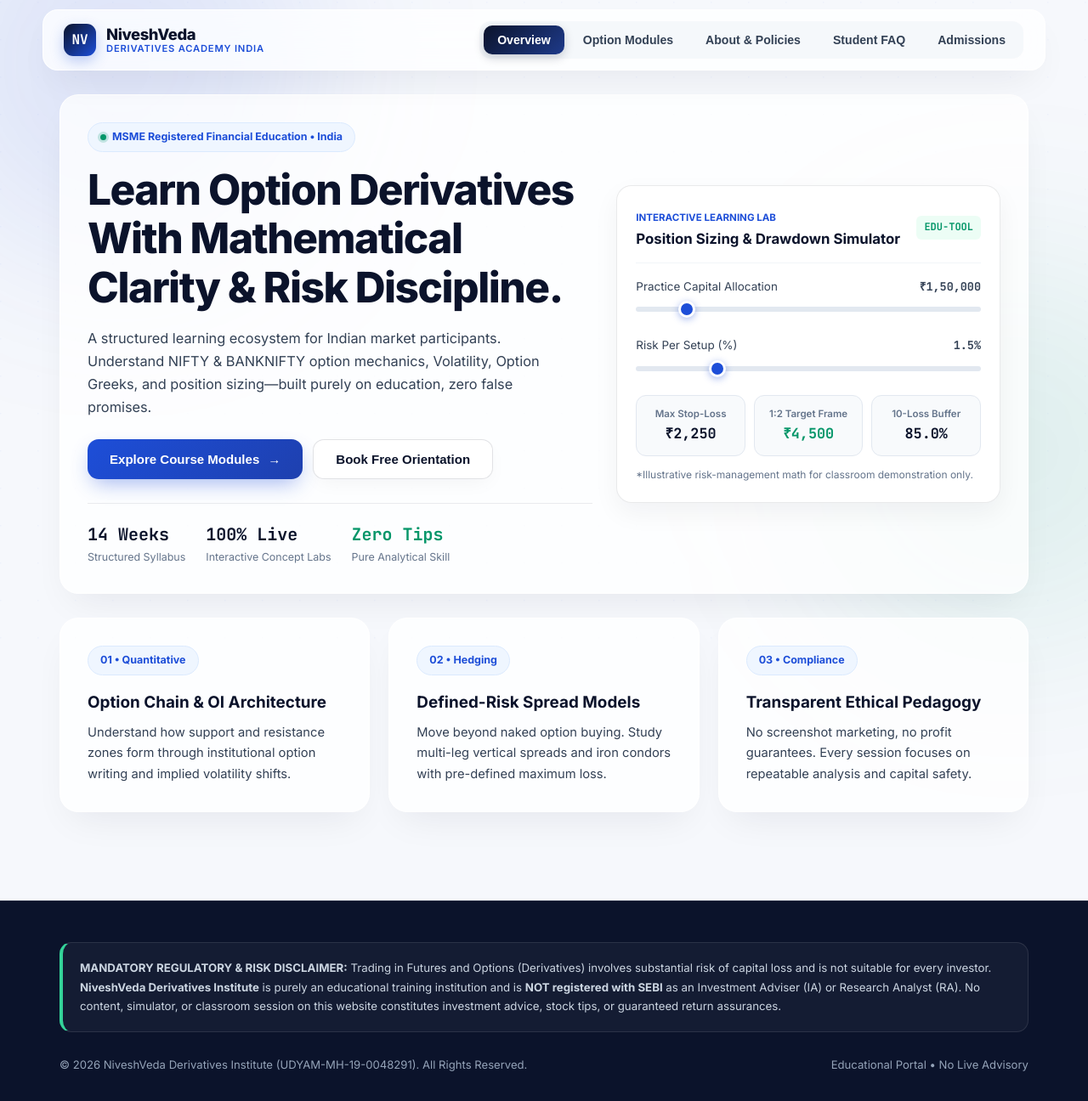
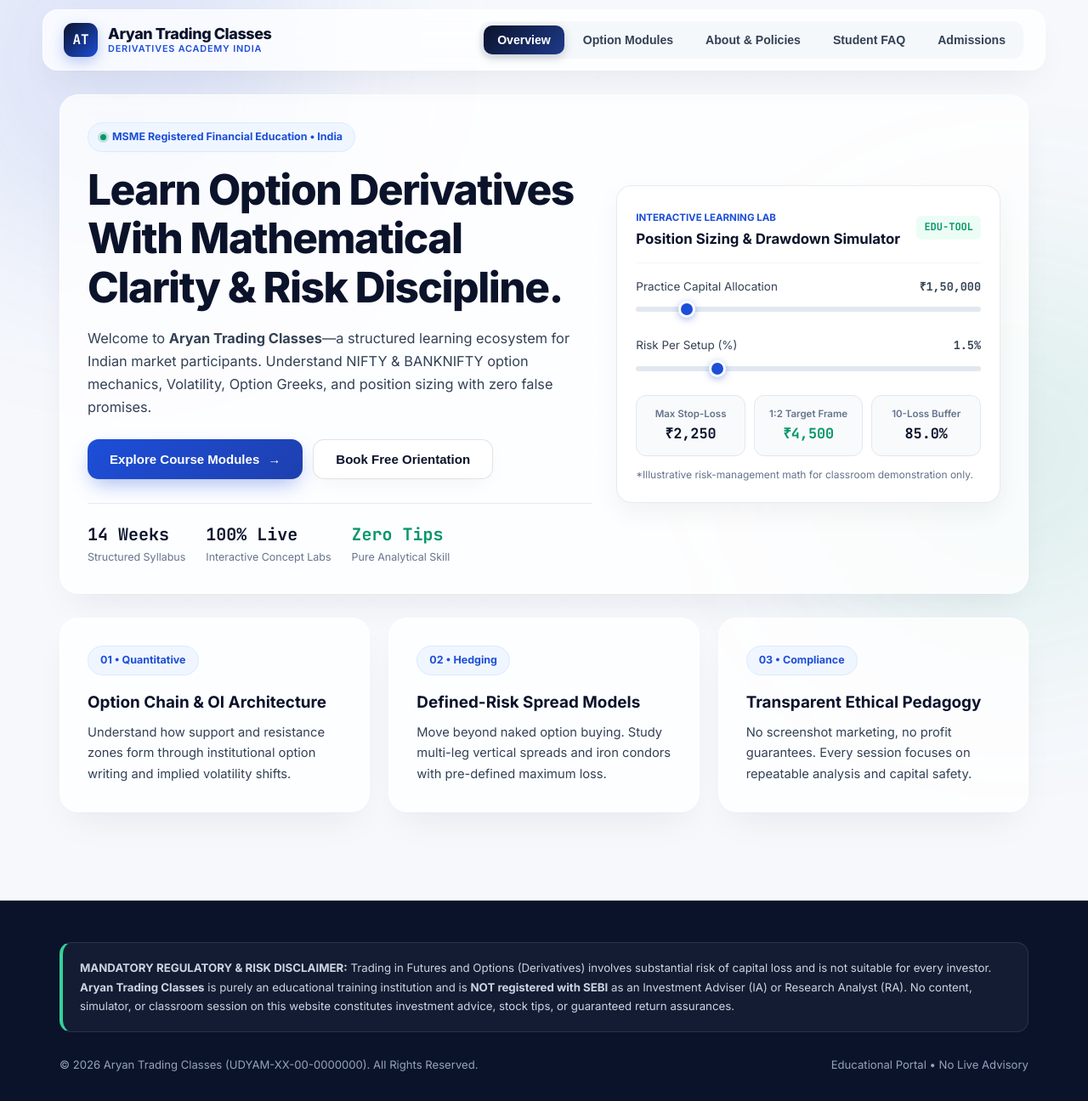
Before and after one commit to rammsgroups0001-star/Ganapati-, a plain HTML site: page index.html in a window 1280 px wide. Shown: the part 42-1338 px from the top of the page at 85% size. Drawn offline with Linux system fonts and the light colour scheme.

Commit message:
Update index.html

```diff
--- a/index.html
+++ b/index.html
@@ -3,7 +3,7 @@
 <head>
   <meta charset="UTF-8" />
   <meta name="viewport" content="width=device-width, initial-scale=1.0, maximum-scale=1.0, user-scalable=no" />
-  <title>Aryan trading classes | Option Trading Education India</title>
+  <title>Aryan Trading Classes | Option Trading & Derivatives Education India</title>
   <link rel="preconnect" href="https://fonts.googleapis.com">
   <link rel="preconnect" href="https://fonts.gstatic.com" crossorigin>
   <link href="https://fonts.googleapis.com/css2?family=Inter:wght@400;500;600;700;800&family=JetBrains+Mono:wght@500;700&display=swap" rel="stylesheet">
@@ -48,7 +48,7 @@
       line-height: 1.65;
     }
 
-    /* Hand-Crafted Institutional Grid & Ambient Glass Canvas */
+    /* Interactive Institutional Grid Canvas */
     #bg-grid-canvas {
       position: fixed;
       inset: 0;
@@ -87,7 +87,7 @@
       100% { transform: translate(35px, 25px) scale(1.08); }
     }
 
-    /* Top Regulatory Compliance Strip (Static, Non-Ticker) */
+    /* Static Regulatory Compliance Strip */
     .reg-strip {
       background: #0b132b;
       color: #e2e8f0;
@@ -143,8 +143,8 @@
     }
 
     .logo-mark {
-      width: 38px;
-      height: 38px;
+      width: 40px;
+      height: 40px;
       border-radius: 11px;
       background: linear-gradient(135deg, #0b132b 0%, #1d4ed8 100%);
       display: grid;
@@ -167,12 +167,12 @@
     }
     .logo-text span:first-child {
       font-weight: 800;
-      font-size: 1.15rem;
+      font-size: 1.12rem;
       color: var(--ink-primary);
       letter-spacing: -0.4px;
     }
     .logo-text span:last-child {
-      font-size: 0.7rem;
+      font-size: 0.68rem;
       font-weight: 600;
       color: var(--brand-blue);
       text-transform: uppercase;
@@ -311,7 +311,6 @@
       transform: translateX(4px);
     }
 
-    /* Ripple Effect Span */
     .ripple-wave {
       position: absolute;
       border-radius: 50%;
@@ -324,7 +323,7 @@
       to { transform: scale(4); opacity: 0; }
     }
 
-    /* Page View Transitions & Reveal Animations */
+    /* Page Transitions & Reveal Animations */
     #page-viewport {
       padding-top: 28px;
       padding-bottom: 40px;
@@ -414,7 +413,6 @@
       font-family: 'JetBrains Mono', monospace;
     }
 
-    /* Grids */
     .hero-grid {
       display: grid;
       grid-template-columns: 1.25fr 0.95fr;
@@ -434,7 +432,7 @@
       gap: 24px;
     }
 
-    /* Institutional Payoff & Greeks Simulator Widget (Static Educational Tool) */
+    /* Interactive Risk & Position Sizing Simulator */
     .terminal-box {
       background: #ffffff;
       border: 1px solid rgba(15, 23, 42, 0.09);
@@ -483,7 +481,6 @@
       color: var(--ink-primary);
     }
 
-    /* Range Slider Styling */
     input[type="range"] {
       -webkit-appearance: none;
       width: 100%;
@@ -508,7 +505,6 @@
       transform: scale(1.2);
     }
 
-    /* Filter Tabs on Courses Page */
     .filter-bar {
       display: flex;
       flex-wrap: wrap;
@@ -537,7 +533,6 @@
       transform: translateY(-1px);
     }
 
-    /* Syllabus Checkmarks */
     .topic-list {
       list-style: none;
       margin: 16px 0 22px;
@@ -556,7 +551,6 @@
       font-weight: 800;
     }
 
-    /* Inputs & Forms */
     .field-group {
       margin-bottom: 16px;
     }
@@ -584,7 +578,6 @@
       box-shadow: 0 0 0 4px rgba(29, 78, 216, 0.12);
     }
 
-    /* FAQ Smooth Accordion */
     .acc-card {
       background: rgba(255, 255, 255, 0.85);
       border: 1px solid #e2e8f0;
@@ -638,7 +631,6 @@
       padding: 0 22px 18px;
     }
 
-    /* Regulatory Footer */
     .site-footer {
       background: #0b132b;
       color: #cbd5e1;
@@ -665,7 +657,6 @@
       color: #94a3b8;
     }
 
-    /* Responsive Mobile Adjustments */
     @media (max-width: 860px) {
       .hero-grid {
         grid-template-columns: 1fr;
@@ -710,15 +701,15 @@
   <div class="ambient-glow glow-right"></div>
 
   <div class="reg-strip">
-    <strong>SEBI COMPLIANCE DISCLOSURE:</strong> Strictly a Financial Literacy & Option Derivatives Training Institute. No Stock Tips, PMS, or Advisory Services.
+    <strong>SEBI COMPLIANCE DISCLOSURE:</strong> Aryan Trading Classes is strictly a Financial Literacy & Option Derivatives Training Institute. No Stock Tips, PMS, or Advisory Services.
   </div>
 
   <header class="navbar-wrap">
     <div class="navbar">
       <div class="logo-lockup" data-route="home">
-        <div class="logo-mark">NV</div>
+        <div class="logo-mark">AT</div>
         <div class="logo-text">
-          <span>NiveshVeda</span>
+          <span>Aryan Trading Classes</span>
           <span>Derivatives Academy India</span>
         </div>
       </div>
@@ -735,16 +726,15 @@
 
   <script>
     /* ==========================================================================
-       1. CLIENT CONFIGURATION (Yahan Client Ka Real Data Edit Karein)
+       1. ARYAN TRADING CLASSES CONFIGURATION (Address, Phone, Udyam Edit Karein)
        ========================================================================== */
     const INSTITUTE = {
-      name: "NiveshVeda Derivatives Institute",
-      shortName: "NiveshVeda",
-      city: "Mumbai & Online Pan-India",
-      address: "Office 402, Trade Center, Bandra Kurla Complex Road, Mumbai - 400051",
-      phone: "+91 98204 51920",
-      email: "admissions@niveshveda.in",
-      udyam: "UDYAM-MH-19-0048291",
+      name: "Aryan Trading Classes",
+      shortName: "Aryan Trading",
+      address: "2nd Floor, Trade Plaza, Station Road, India",
+      phone: "+91 98765 43210",
+      email: "admissions@aryantradingclasses.in",
+      udyam: "UDYAM-XX-00-0000000",
       routes: [
         { id: "home", label: "Overview" },
         { id: "curriculum", label: "Option Modules" },
@@ -798,12 +788,12 @@
       ],
       faqs: [
         {
-          q: "Does NiveshVeda provide live buy/sell calls, Telegram tips, or guaranteed profit schemes?",
-          a: "Strictly No. We are an educational skill-training academy. We teach students how to read NSE Option Chains, calculate Greeks, and manage risk independently. We never issue buy/sell recommendations."
+          q: "Does Aryan Trading Classes provide live buy/sell calls, Telegram tips, or guaranteed profit schemes?",
+          a: "Strictly No. Aryan Trading Classes is an educational skill-training academy. We teach students how to read NSE Option Chains, calculate Greeks, and manage risk independently. We never issue buy/sell recommendations."
         },
         {
-          q: "Why is SEBI registration not applicable to your academy?",
-          a: "Under SEBI (Investment Advisers) and (Research Analysts) regulations, registration is required for entities providing stock/option tips or portfolio advisory. Because NiveshVeda strictly conducts classroom and online educational training without advisory services, it operates as a registered MSME educational institution."
+          q: "Why is SEBI registration not applicable to Aryan Trading Classes?",
+          a: "Under SEBI (Investment Advisers) and (Research Analysts) regulations, registration is required for entities providing stock/option tips or portfolio advisory. Because Aryan Trading Classes strictly conducts classroom and online educational training without advisory services, it operates as a registered MSME educational institution."
         },
         {
           q: "Are classes available in both Hindi and English?",
@@ -817,7 +807,7 @@
     };
 
     /* ==========================================================================
-       2. SUBTLE INTERACTIVE CANVAS BACKGROUND (Hand-Crafted Graph Grid)
+       2. SUBTLE INTERACTIVE CANVAS BACKGROUND
        ========================================================================== */
     (function initGridCanvas() {
       const canvas = document.getElementById("bg-grid-canvas");
@@ -838,7 +828,6 @@
       function draw() {
         ctx.clearRect(0, 0, w, h);
         const step = 44;
-        ctx.lineWidth = 1;
 
         for (let x = 0; x < w; x += step) {
           for (let y = 0; y < h; y += step) {
@@ -854,7 +843,7 @@
     })();
 
     /* ==========================================================================
-       3. DYNAMIC 5-PAGE VIEWS (Pure JS Template Engine)
+       3. DYNAMIC 5-PAGE VIEWS
        ========================================================================== */
     const PAGES = {
       home: () => `
@@ -863,7 +852,7 @@
             <div class="pill-tag"><span class="pill-dot"></span> MSME Registered Financial Education • India</div>
             <h1>Learn Option Derivatives With Mathematical Clarity & Risk Discipline.</h1>
             <p style="font-size:1.02rem; color:var(--ink-secondary); margin-bottom:24px; max-width:580px;">
-              A structured learning ecosystem for Indian market participants. Understand NIFTY & BANKNIFTY option mechanics, Volatility, Option Greeks, and position sizing—built purely on education, zero false promises.
+              Welcome to <strong>${INSTITUTE.name}</strong>—a structured learning ecosystem for Indian market participants. Understand NIFTY & BANKNIFTY option mechanics, Volatility, Option Greeks, and position sizing with zero false promises.
             </p>
             <div style="display:flex; flex-wrap:wrap; gap:12px;">
               <button class="btn-trade btn-primary" data-route="curriculum">
@@ -889,7 +878,6 @@
             </div>
           </div>
 
-          <!-- Educational Option Theta & Risk Simulator (Static Learning Tool) -->
           <div class="terminal-box">
             <div class="terminal-header">
               <div>
@@ -957,7 +945,7 @@
       curriculum: () => `
         <section class="glass-panel reveal-item">
           <div class="pill-tag">Academic Curriculum • 2026 Cohort</div>
-          <h2>Structured Option Trading Modules</h2>
+          <h2>${INSTITUTE.name} — Option Trading Modules</h2>
           <p style="max-width:680px; color:var(--ink-secondary);">
             Filter modules below by skill level. Each program includes live interactive classes, option payoff sheet templates, and post-market case studies.
           </p>
@@ -1010,7 +998,7 @@
         <section class="glass-panel reveal-item">
           <div class="pill-tag">Transparency Desk</div>
           <h2>Frequently Asked Questions</h2>
-          <p style="margin-bottom:22px; color:var(--ink-secondary);">Clear answers regarding our teaching methodology, regulatory status, and batch structure.</p>
+          <p style="margin-bottom:22px; color:var(--ink-secondary);">Clear answers regarding our teaching methodology, regulatory status, and batch structure at ${INSTITUTE.name}.</p>
           <div id="faq-container">
             ${INSTITUTE.faqs
               .map(
@@ -1035,7 +1023,7 @@
             <div class="pill-tag">Batch Enrollment & Orientation</div>
             <h2>Request Syllabus & Demo Session</h2>
             <p style="margin-bottom:20px; font-size:0.93rem;">
-              Submit your details below. Our academic coordinator will share upcoming weekend/weekday batch schedules and fee details.
+              Submit your details below. Our academic coordinator at ${INSTITUTE.name} will share upcoming weekend/weekday batch schedules and fee details.
             </p>
             <form id="admission-form">
               <div class="field-group">
@@ -1084,7 +1072,7 @@
               </div>
             </div>
             <div style="background:#eff6ff; border:1px solid #bfdbfe; padding:16px; border-radius:14px; font-size:0.84rem; color:#1e3a8a;">
-              <strong>Security Reminder:</strong> ${INSTITUTE.shortName} only accepts course fees into its official registered current account. Never transfer funds to personal accounts for trading or tips.
+              <strong>Security Reminder:</strong> ${INSTITUTE.name} only accepts course fees into its official registered current account. Never transfer funds to personal accounts for trading or tips.
             </div>
           </section>
         </div>
@@ -1128,7 +1116,6 @@
     const viewport = document.getElementById("page-viewport");
 
     function buildNavigation(activeId) {
-      // Remove old buttons except sliding pill
       navEl.querySelectorAll(".nav-btn").forEach((b) => b.remove());
 
       INSTITUTE.routes.forEach((r) => {
@@ -1161,7 +1148,6 @@
       navEl.classList.remove("mobile-open");
       window.scrollTo({ top: 0, behavior: "smooth" });
 
-      // Trigger Staggered Reveal
       const reveals = viewport.querySelectorAll(".reveal-item");
       reveals.forEach((el, idx) => {
         setTimeout(() => el.classList.add("is-visible"), 70 * idx);
@@ -1217,7 +1203,7 @@
           e.preventDefault();
           const name = document.getElementById("inp-name").value.trim();
           const feedback = document.getElementById("form-feedback");
-          feedback.textContent = `✓ Thank you, ${name}. Your orientation request has been logged. Our counseling desk will reach out within 24 working hours.`;
+          feedback.textContent = `✓ Thank you, ${name}. Your orientation request with ${INSTITUTE.name} has been logged. Our counseling desk will reach out within 24 working hours.`;
           form.reset();
         });
       }
@@ -1227,7 +1213,6 @@
        5. BUTTON RIPPLE & GLOBAL DELEGATION
        ========================================================================== */
     document.addEventListener("click", (e) => {
-      // Ripple on .btn-trade
       const tradeBtn = e.target.closest(".btn-trade");
       if (tradeBtn) {
         const rect = tradeBtn.getBoundingClientRect();
@@ -1241,7 +1226,6 @@
         setTimeout(() => circle.remove(), 600);
       }
 
-      // Route switch
       const routeTrigger = e.target.closest("[data-route]");
       if (routeTrigger) {
         switchPage(routeTrigger.dataset.route);
```
